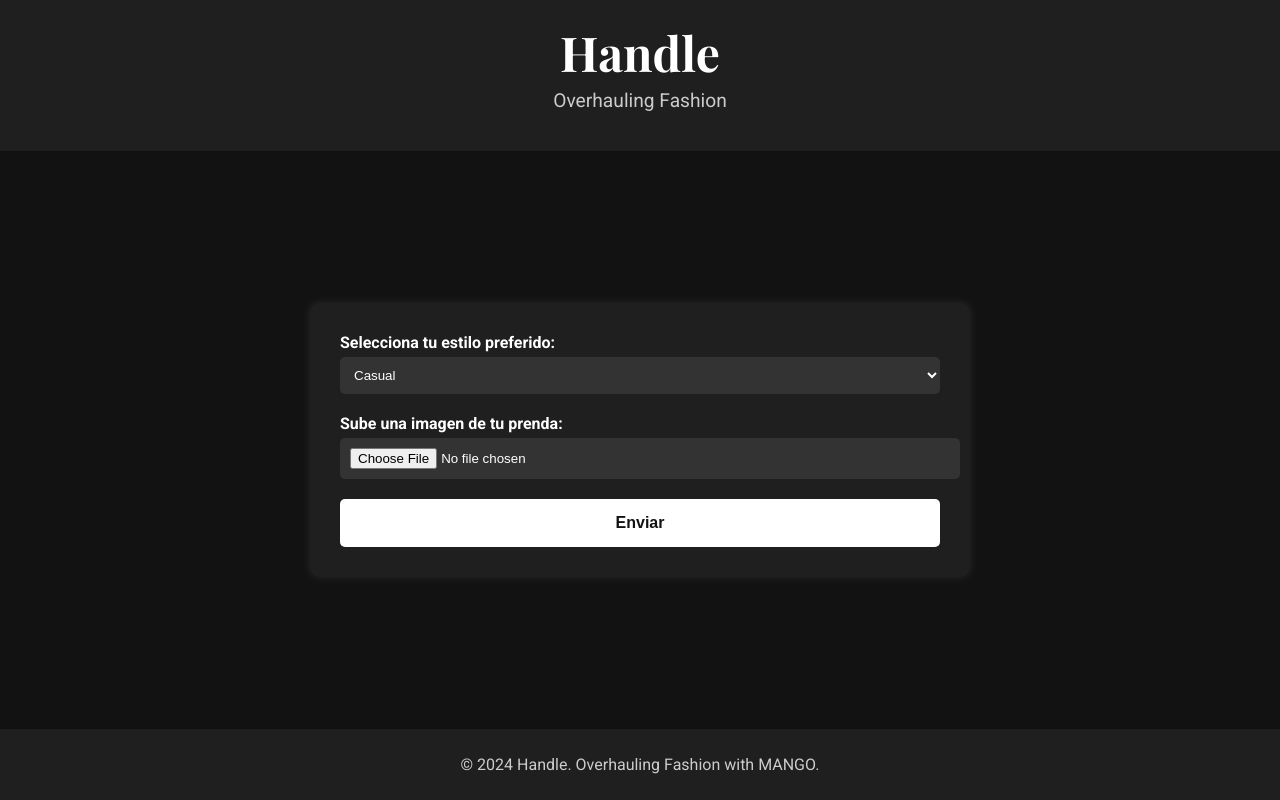
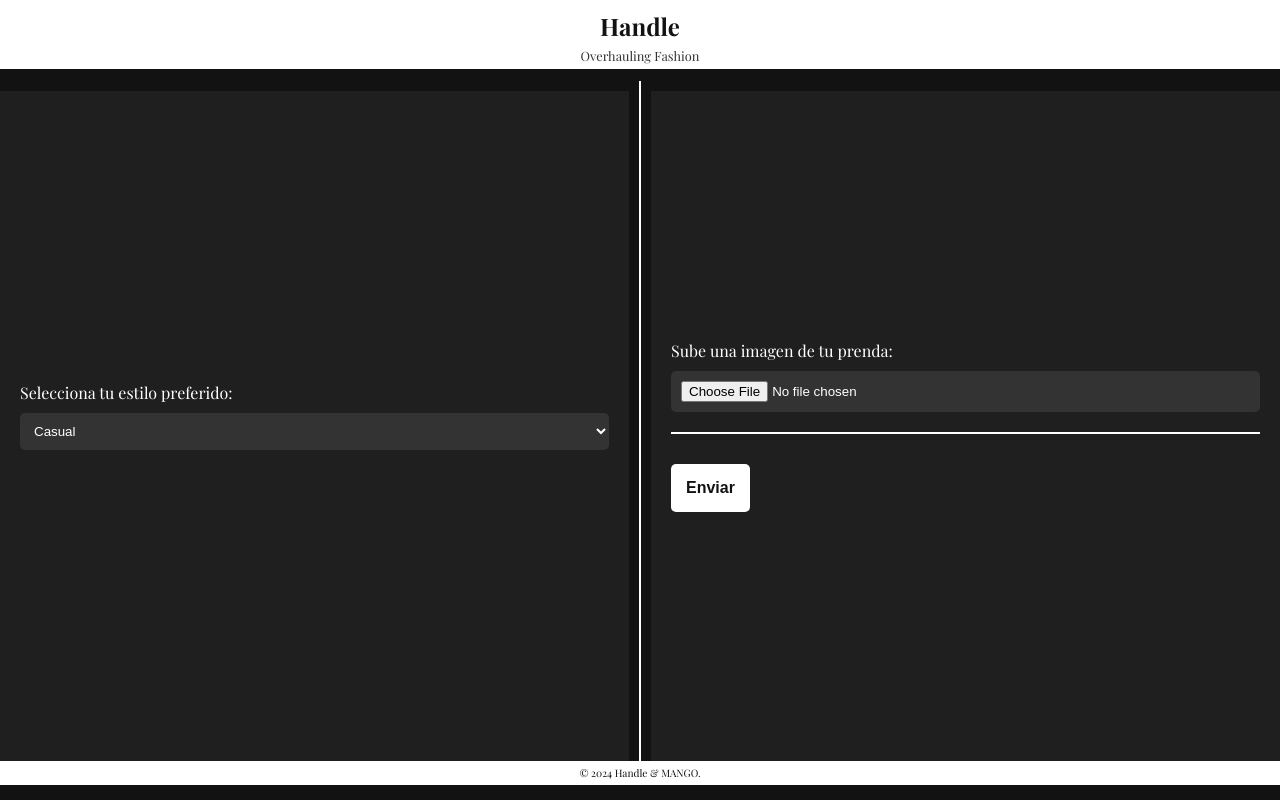
Before and after one commit to caiselvas/handle, a Flask app: page /home in a window 1280 px wide. Run offline with Flask 3, Linux system fonts and the light colour scheme.

Commit message:
ADD Web 2nd Approach

```diff
--- a/static/css/home_styles.css
+++ b/static/css/home_styles.css
@@ -1,50 +1,78 @@
 @import url('https://fonts.googleapis.com/css2?family=Playfair+Display:wght@400;700&display=swap');
-@import url('https://fonts.googleapis.com/css2?family=Roboto:wght@400;700&display=swap');
+
+* {
+    margin: 0;
+    padding: 0;
+    box-sizing: border-box;
+}
 
 body {
-    margin: 0;
-    padding: 0;
-    font-family: 'Roboto', sans-serif;
+    height: 100vh;
+    font-family: 'Playfair Display', serif;
     background-color: #121212; /* Fondo oscuro */
     color: #ffffff; /* Texto blanco */
+    overflow: hidden; /* Elimina las barras laterales */
     display: flex;
     flex-direction: column;
-    min-height: 100vh;
 }
 
-header {
+.header-bar, .footer-bar {
+    background-color: #ffffff; /* Barras blancas */
+    color: #121212; /* Texto negro */
+    border-bottom: 2px solid #121212; /* Línea divisoria negra */
     text-align: center;
-    padding: 20px;
-    background-color: #1f1f1f; /* Fondo ligeramente más claro para el encabezado */
+    padding: 5px 0; /* Menos espacio en el header */
 }
 
 header h1 {
-    font-family: 'Playfair Display', serif;
-    font-size: 3em;
-    margin: 0;
+    font-size: 1.5em; /* Título más pequeño */
+    margin: 5px 0; /* Espacio reducido entre título y margen */
 }
 
 header .slogan {
-    font-size: 1.2em;
-    color: #cccccc; /* Color gris claro para el eslogan */
-    margin-top: 5px;
+    font-size: 0.8em; /* Texto más pequeño */
+    color: #333333;
 }
 
-main {
-    flex: 1;
-    display: flex;
-    justify-content: center;
-    align-items: center;
-    padding: 20px;
+footer {
+    text-align: center;
+    font-size: 0.8em; /* Tamaño de texto reducido */
 }
 
-form {
-    background-color: #1f1f1f; /* Fondo del formulario */
-    padding: 30px;
-    border-radius: 10px;
-    box-shadow: 0 0 10px rgba(255, 255, 255, 0.1); /* Sombra suave */
-    width: 100%;
-    max-width: 600px;
+.container {
+    display: flex;
+    height: calc(100vh - 120px); /* Ajusta el tamaño del main para incluir header y footer */
+    margin-top: 10px; /* Espacio superior para la barra divisoria */
+}
+
+.left-section, .right-section {
+    flex: 1;
+    padding: 20px;
+    display: flex;
+    flex-direction: column;
+    justify-content: center;
+}
+
+.left-section {
+    background-color: #1f1f1f;
+    margin-top: 10px; /* Espacio entre el borde superior y la barra lateral */
+}
+
+.right-section {
+    background-color: #1f1f1f;
+    margin-top: 10px; /* Espacio para mantener simetría */
+}
+
+.divider {
+    width: 2px;
+    background-color: #ffffff;
+    margin: 0 10px; /* Espacio entre el margen y la barra */
+}
+
+.horizontal-divider {
+    height: 2px;
+    background-color: #ffffff; /* Barra horizontal */
+    margin: 20px 0;
 }
 
 .form-group {
@@ -53,63 +81,44 @@ form {
 
 label {
     display: block;
-    margin-bottom: 5px;
-    font-weight: bold;
+    margin-bottom: 10px;
 }
 
 select, input[type="file"] {
     width: 100%;
     padding: 10px;
+    background-color: #333333;
+    color: #ffffff;
     border: none;
     border-radius: 5px;
-    background-color: #333333; /* Fondo de los campos */
-    color: #ffffff; /* Texto blanco */
 }
 
 button {
-    width: 100%;
     padding: 15px;
     border: none;
     border-radius: 5px;
-    background-color: #ffffff; /* Fondo blanco */
-    color: #121212; /* Texto oscuro */
+    background-color: #ffffff;
+    color: #121212;
     font-size: 1em;
     font-weight: bold;
     cursor: pointer;
-    transition: background-color 0.3s, color 0.3s;
+    margin-top: 10px;
+    transition: background-color 0.3s ease;
 }
 
 button:hover {
-    background-color: #cccccc; /* Fondo gris claro al pasar el cursor */
-    color: #121212; /* Texto oscuro */
-}
-
-.flashes {
-    list-style-type: none;
-    padding: 0;
-    margin-top: 20px;
-    color: #ff6b6b; /* Color rojo para mensajes de flash */
-}
-
-.result {
-    margin-top: 30px;
-    padding: 20px;
-    background-color: #1f1f1f; /* Fondo del resultado */
-    border-radius: 10px;
-    box-shadow: 0 0 10px rgba(255, 255, 255, 0.1); /* Sombra suave */
-    text-align: center;
+    background-color: #cccccc;
 }
 
 .result img {
     max-width: 100%;
     height: auto;
-    border-radius: 10px;
-    margin-top: 10px;
+    margin-top: 20px;
+    border-radius: 5px;
 }
 
-footer {
-    text-align: center;
-    padding: 10px;
-    background-color: #1f1f1f; /* Fondo del pie de página */
-    color: #cccccc; /* Texto gris claro */
+.footer-bar p {
+    margin: 0;
+    font-size: 0.8em; /* Texto reducido */
+    color: #121212; /* Texto negro */
 }
--- a/templates/home.html
+++ b/templates/home.html
@@ -7,46 +7,50 @@
     <link rel="stylesheet" href="{{ url_for('static', filename='css/home_styles.css') }}">
 </head>
 <body>
-    <header>
+    <header class="header-bar">
         <h1>Handle</h1>
         <p class="slogan">Overhauling Fashion</p>
     </header>
-    <main>
-        <form action="{{ url_for('home') }}" method="post" enctype="multipart/form-data">
+    <main class="container">
+        <!-- Sección izquierda -->
+        <section class="left-section">
+            <form>
                 <div class="form-group">
                     <label for="feature1">Selecciona tu estilo preferido:</label>
                     <select id="feature1" name="feature1">
                         <option value="casual">Casual</option>
                         <option value="formal">Formal</option>
                         <option value="deportivo">Deportivo</option>
-                    <!-- Agrega más opciones según sea necesario -->
                     </select>
                 </div>
-            <!-- Repite bloques similares para otras preguntas -->
+                <!-- Agrega más preguntas aquí -->
+            </form>
+        </section>
+
+        <!-- Línea divisoria -->
+        <div class="divider"></div>
+
+        <!-- Sección derecha -->
+        <section class="right-section">
+            <form action="{{ url_for('home') }}" method="post" enctype="multipart/form-data">
                 <div class="form-group">
                     <label for="image">Sube una imagen de tu prenda:</label>
                     <input type="file" id="image" name="image" accept="image/*" required>
                 </div>
+                <!-- Barra horizontal -->
+                <div class="horizontal-divider"></div>
                 <button type="submit">Enviar</button>
             </form>
-        {% with messages = get_flashed_messages() %}
-            {% if messages %}
-                <ul class="flashes">
-                {% for message in messages %}
-                    <li>{{ message }}</li>
-                {% endfor %}
-                </ul>
-            {% endif %}
-        {% endwith %}
             {% if image_url %}
             <div class="result">
-            <h2>Imagen Subida:</h2>
+                <h2>Imagen subida:</h2>
                 <img src="{{ url_for('static', filename=image_url.split('static/')[-1]) }}" alt="Imagen subida">
             </div>
             {% endif %}
+        </section>
     </main>
-    <footer>
-        <p>&copy; 2024 Handle. Overhauling Fashion with MANGO.</p>
+    <footer class="footer-bar">
+        <p>&copy; 2024 Handle & MANGO.</p>
     </footer>
 </body>
 </html>
```
Lines whose indentation alone changed are shown as unchanged.
